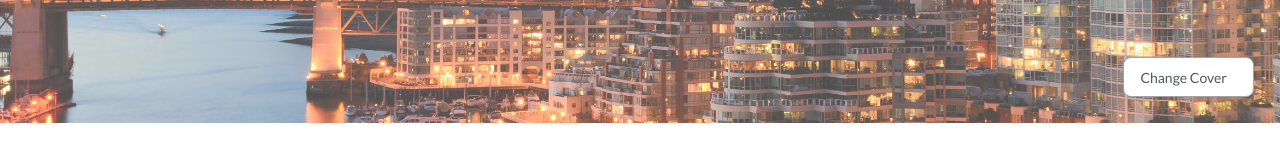
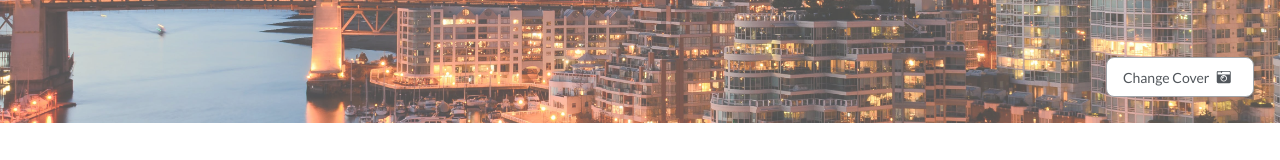
Before and after one commit to shizuko-akamoto/Trecipe, a React (Create React App) app: page / in a window 1280 px wide. Shown: the part 157-317 px from the top of the page. Built offline with nearby package versions, Linux system fonts and the light colour scheme.

Commit message:
Adding camera icon to library

```diff
--- a/src/components/PhotoUploader.tsx
+++ b/src/components/PhotoUploader.tsx
@@ -35,7 +35,7 @@ class PhotoUploader extends React.Component<PhotoUploaderProps> {
                 />
 
                 {/* Placeholder button */}
-                <Button text = "Change Cover" icon = "camera-polaroid"  onClick={this.fileUploadAction.bind(this)}/>
+                <Button text = "Change Cover" icon = "camera-retro"  onClick={this.fileUploadAction.bind(this)}/>
             </div>
         );
     }
--- a/src/fontawesome.tsx
+++ b/src/fontawesome.tsx
@@ -14,6 +14,7 @@ import {
     faTrash,
     faEllipsisH,
     faSearch,
+    faCameraRetro,
 } from "@fortawesome/free-solid-svg-icons";
 import {faQuestionCircle, faStar} from "@fortawesome/free-regular-svg-icons";
 
@@ -33,4 +34,5 @@ library.add(
     faSearch,
     faMapMarkerAlt,
     faStar,
+    faCameraRetro,
 );
```
